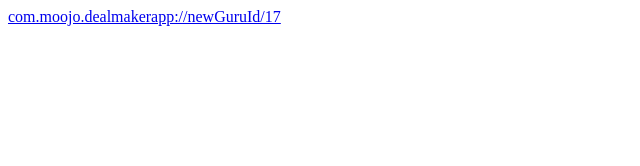
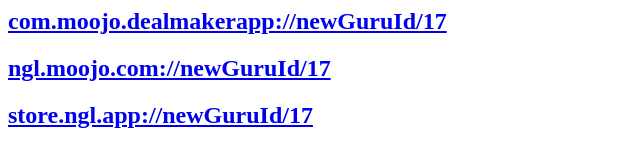
Before and after one commit to imaman/l-app, a website: page src/add.html in a window 1280 px wide. Shown: the whole page, without its empty margins (0-640 px from the left). Drawn offline with Linux system fonts and the light colour scheme.

Commit message:
Update add.html

```diff
--- a/src/add.html
+++ b/src/add.html
@@ -1,5 +1,13 @@
 <html>
-  <boy>
-    <a href="com.moojo.dealmakerapp://newGuruId/17">com.moojo.dealmakerapp://newGuruId/17</a>
-  </boy>
+  <body>
+    <h2>
+      <a href="com.moojo.dealmakerapp://newGuruId/17">com.moojo.dealmakerapp://newGuruId/17</a>
+    </h2>
+    <h2>
+      <a href="ngl.moojo.com://newGuruId/17">ngl.moojo.com://newGuruId/17</a>
+    </h2>
+    <h2>
+      <a href="store.ngl.app://newGuruId/17">store.ngl.app://newGuruId/17</a>
+    </h2>
+  </body>
 </html>
```
